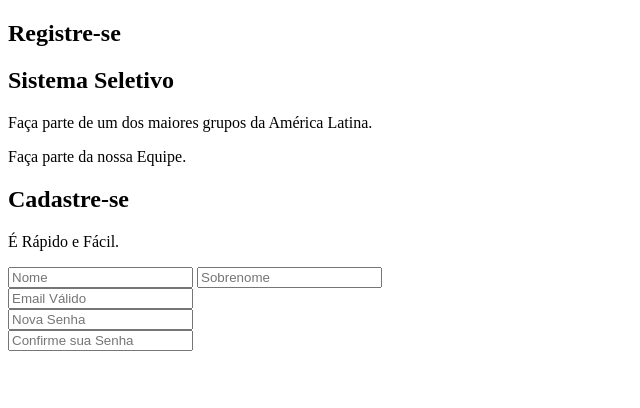
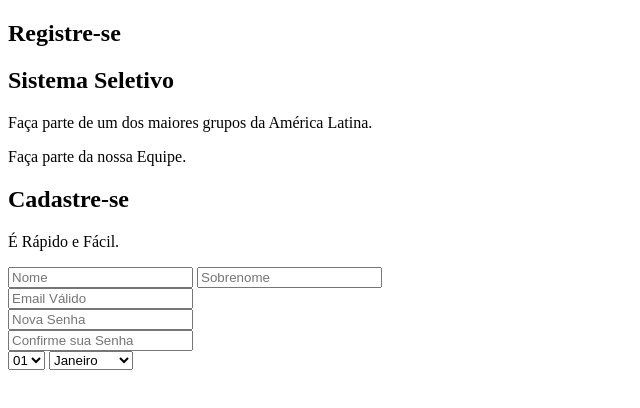
Before and after one commit to GabrielHidaN/sealing-system, a plain HTML site: page pages/index.html in a window 1280 px wide. Shown: the whole page, without its empty margins (0-640 px from the left). Drawn offline with Linux system fonts and the light colour scheme.

Commit message:
second commit

```diff
--- a/pages/index.html
+++ b/pages/index.html
@@ -37,6 +37,58 @@
                         <div class="confirm-password">
                             <input type="password" name="password-confirm" id="password-confirm" placeholder="Confirme sua Senha">
                         </div>
+
+                        <div class="birth-user">
+                            <select name="day-birth" id="day-birth">
+                                <option value="1">01</option>
+                                <option value="2">02</option>
+                                <option value="3">03</option>
+                                <option value="4">04</option>
+                                <option value="5">05</option>
+                                <option value="6">06</option>
+                                <option value="7">07</option>
+                                <option value="8">08</option>
+                                <option value="9">09</option>
+                                <option value="10">10</option>
+                                <option value="11">11</option>
+                                <option value="12">12</option>
+                                <option value="13">13</option>
+                                <option value="14">14</option>
+                                <option value="15">15</option>
+                                <option value="16">16</option>
+                                <option value="17">17</option>
+                                <option value="18">18</option>
+                                <option value="19">19</option>
+                                <option value="20">20</option>
+                                <option value="21">21</option>
+                                <option value="22">22</option>
+                                <option value="23">23</option>
+                                <option value="24">24</option>
+                                <option value="25">25</option>
+                                <option value="26">26</option>
+                                <option value="27">27</option>
+                                <option value="28">28</option>
+                                <option value="29">29</option>
+                                <option value="30">30</option>
+                                <option value="31">31</option>
+                            </select>
+
+                            <select name="month-birth" id="month-birth">
+                                <option value="janeiro">Janeiro</option>
+                                <option value="fevereiro">Fevereiro</option>
+                                <option value="março">Março</option>
+                                <option value="abril">Abril</option>
+                                <option value="maio">Maio</option>
+                                <option value="junho">Junho</option>
+                                <option value="julho">Julho</option>
+                                <option value="agosto">Agosto</option>
+                                <option value="setembro">Setembro</option>
+                                <option value="outubro">Outubro</option>
+                                <option value="novembro">Novembro</option>
+                                <option value="dezembro">Dezembro</option>
+                            </select>
+
+                       </div>
                     </form>
                 </div>
             </section>
```
